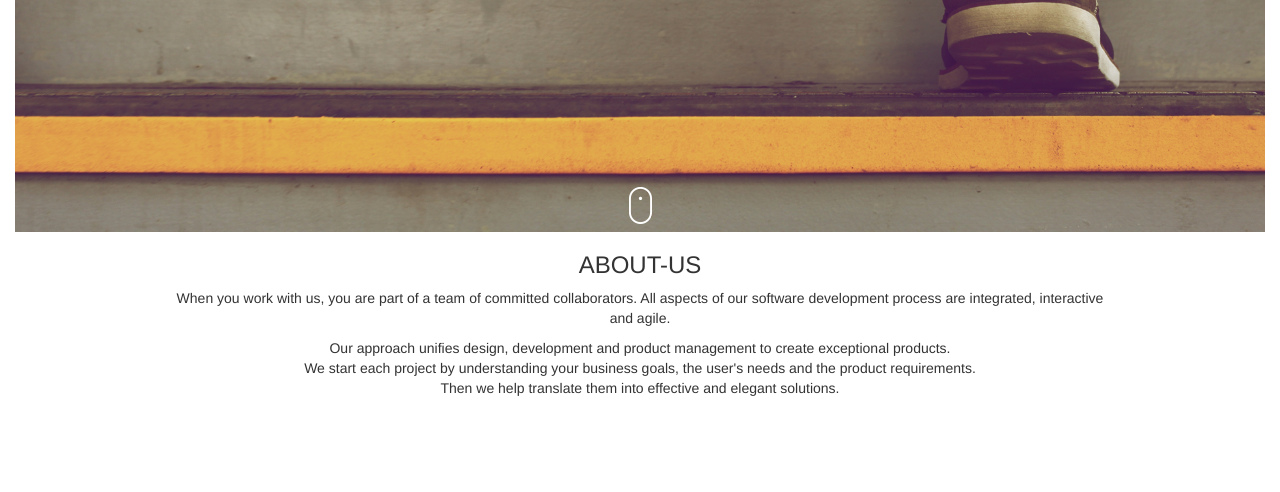
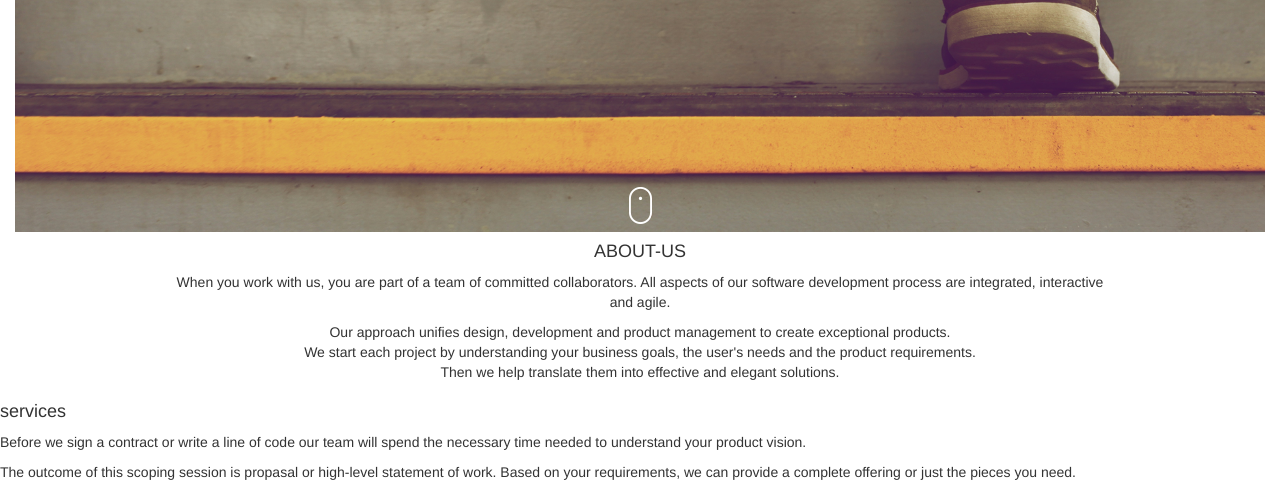
Before and after one commit to gkarumba/Delani-Studio, a plain HTML site: page index.html in a window 1280 px wide. Shown: the part 418-910 px from the top of the page. Before the commit the page ends 826 px from the top, so only its background shows below. Drawn offline with nearby package versions, Linux system fonts and the light colour scheme.

Commit message:
Add the services section to the index.html

```diff
--- a/index.html
+++ b/index.html
@@ -39,9 +39,9 @@
         <section class="about-us">
             <div class="row">
                 <div class="title-3">
-                    <h3>
+                    <h4>
                         about-us
-                    </h3>
+                    </h4>
                 </div>
                 <div class="parag-about-1">
                     <p>When you work with us, you are part of a team of committed collaborators. All aspects of our software development process are integrated, interactive<br> and agile.</p>
@@ -51,6 +51,41 @@
                 </div>
             </div>
         </section>
+        <!-- SERVICES SECTION -->
+        <section class="services">
+            <div class="row">
+                <div class="title-4">
+                    <h4>
+                        services
+                    </h4>
+                </div>
+                <div class="parag-services-1">
+                    <p>Before we sign a contract or write a line of code our team will spend the necessary time needed to understand your product vision.</p>
+                </div>
+                <div class="parag-services-2">
+                    <p>The outcome of this scoping session is propasal or high-level statement of work. Based on your requirements, we can provide a complete offering or just the pieces you need.</p>
+                </div>
+            </div>
+        </section>
+        <!-- WHAT WE DO SECTION
+        <section class="what-we-do">
+            <div class="row">
+                <div class="title-4">
+                    <h3>
+                        what we do
+                    </h3>
+                </div>
+                <div class="col-md-4">
+                    <img src="./img/" alt="" srcset="">
+                </div>
+                <div class="col-md-4">
+
+                </div>
+                <div class="col-md-4">
+
+                </div>
+            </div>
+        </section> -->
     </div>
 
 </body>
```
